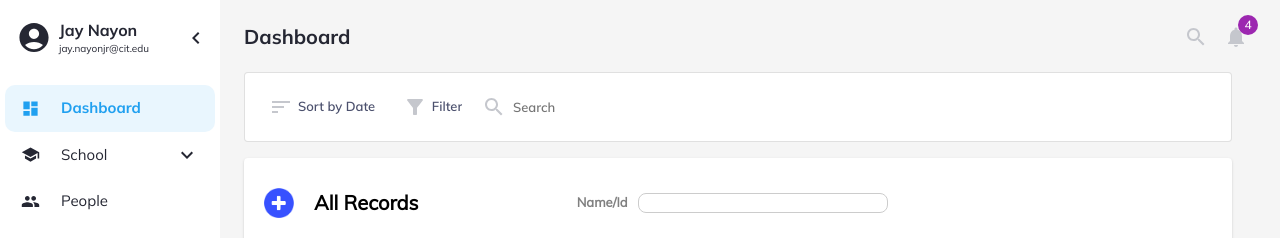
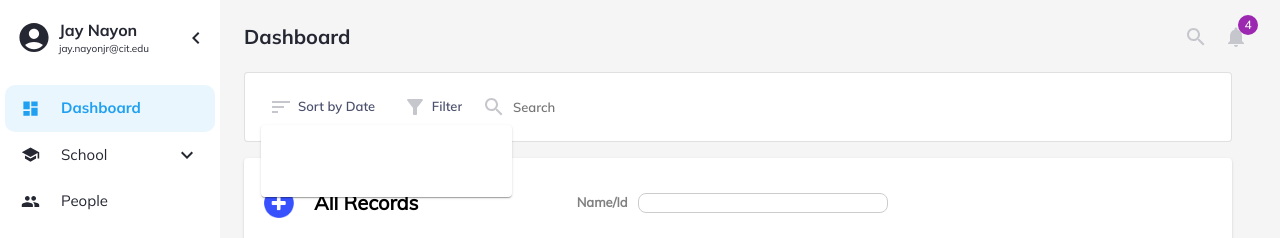
Before and after one commit to Jaynayon/princi-pal-frontend, a React (Create React App) app: page /schools in a window 1280 px wide. Both pictures are taken after a click on the button "Click to Login". Shown: the top 238 px of the page. Built offline with nearby package versions, Linux system fonts and the light colour scheme.

Commit message:
Change parent container to "relative"

```diff
--- a/src/Pages/Schools.js
+++ b/src/Pages/Schools.js
@@ -15,7 +15,7 @@ function Schools(props) {
 
     return (
         <Container className="test" maxWidth="lg" sx={{ /*mt: 4,*/ mb: 4 }}>
-            <Grid container spacing={2}>
+            <Grid container spacing={2} sx={{ position: 'relative' }}> {/*relative to allow date component to float*/}
                 <Grid item xs={12} md={12} lg={12}>
                     <Paper
                         sx={[
@@ -28,7 +28,13 @@ function Schools(props) {
                         elevation={0}
                         variant='outlined'>
                         <Box style={styles.header.buttons}>
-                            <DateFilter />
+
+                            <Box sx={{}} >
+                                <DateFilter />
+                                <Paper sx={{ width: "25%", height: "10%", position: 'absolute' }} >
+
+                                </Paper>
+                            </Box>
                             <FieldsFilter />
                             <SearchFilter />
                         </Box>
@@ -62,7 +68,7 @@ function Schools(props) {
                     </Paper>
                 </Grid>
             </Grid>
-        </Container>
+        </Container >
     );
 }
 
@@ -75,7 +81,8 @@ const styles = {
             display: 'flex',
             justifyContent: 'space-between',
             alignItems: 'center',
-            width: '650px' //adjust the container
+            width: '650px', //adjust the container
+            //position: 'relative'
         }
     },
 }
```
